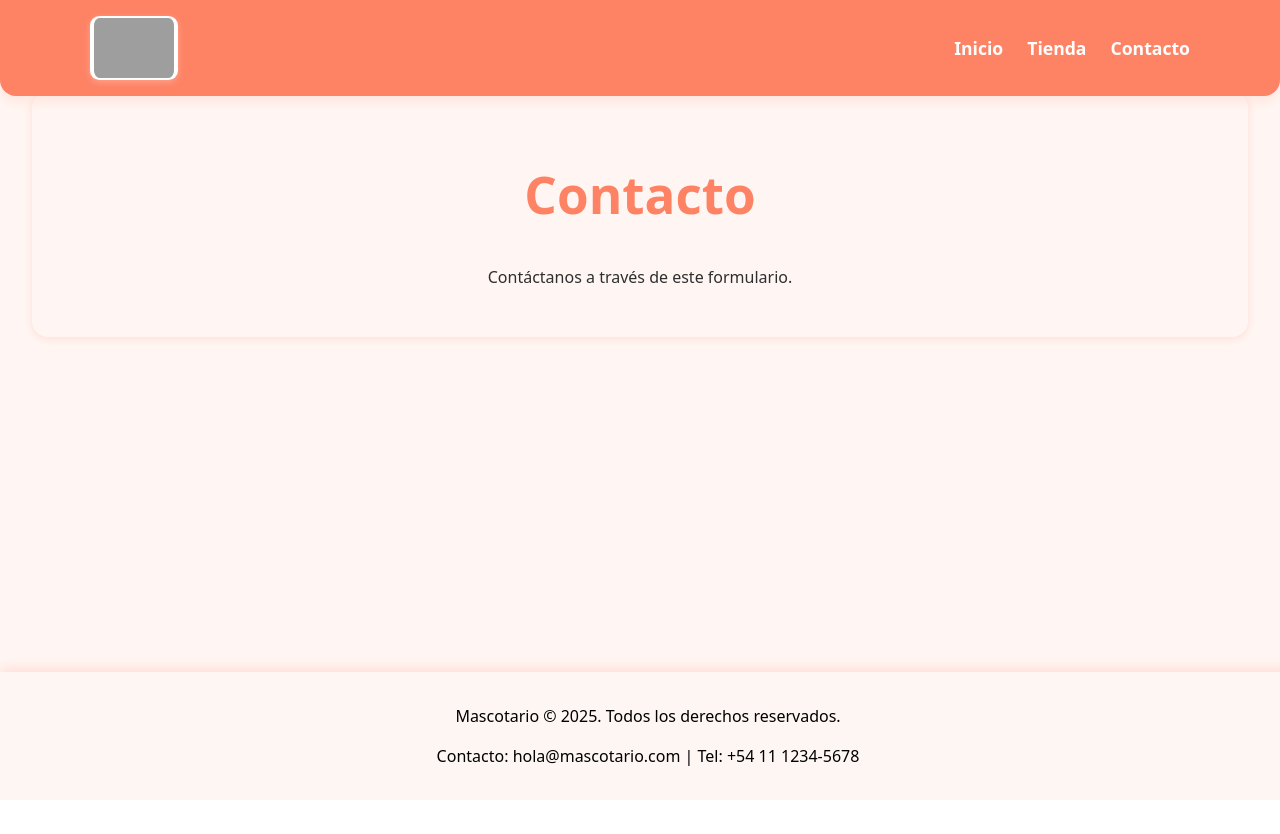
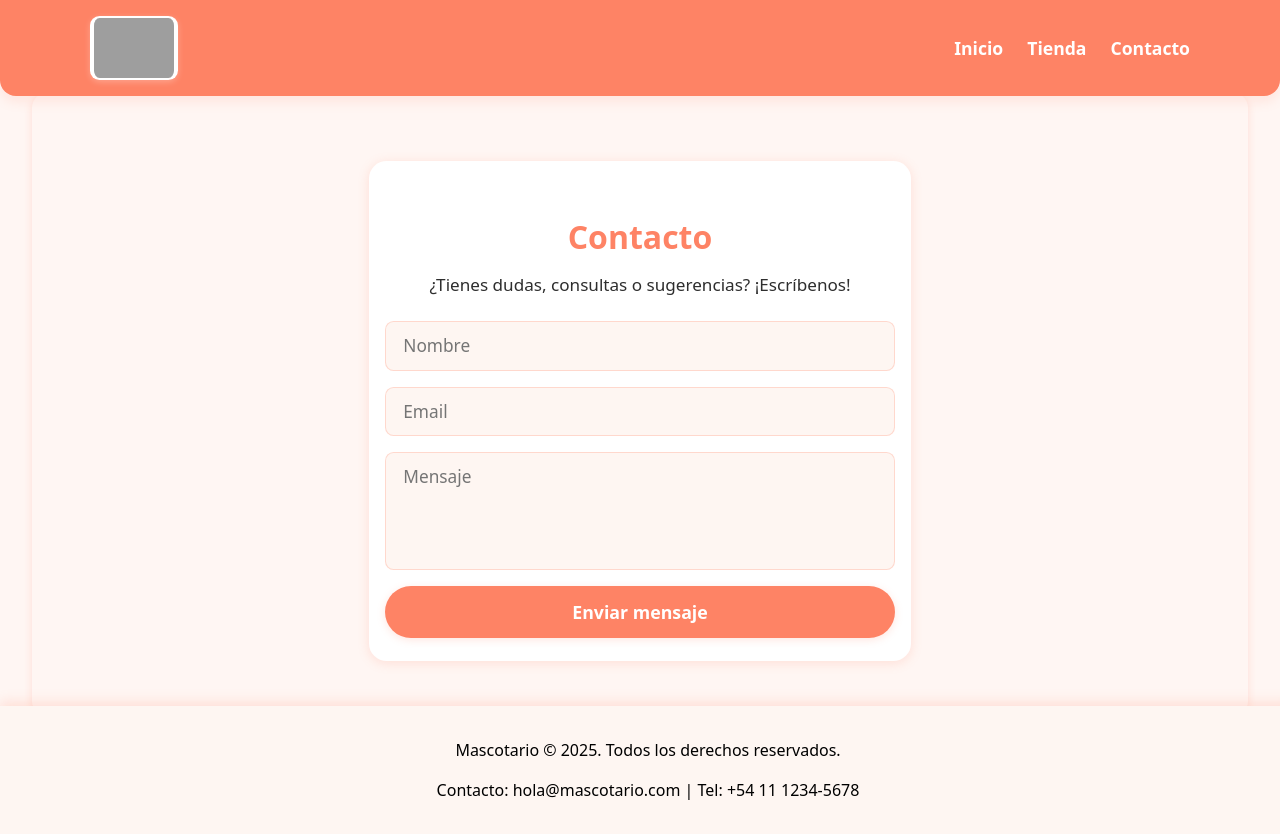
Before and after one commit to gero16/mascotario, a React (Vite) app: page /contacto in a window 1280 px wide. Before the commit the page ends 800 px from the top, so only its background shows below. Built offline with nearby package versions, Linux system fonts and the light colour scheme; grey boxes are pictures that could not be loaded.

Commit message:
formulario contacto

```diff
--- a/src/App.css
+++ b/src/App.css
@@ -400,3 +400,82 @@ h1 {
     height: 110px;
   }
 }
+
+.contact-section {
+  max-width: 510px;
+  margin: 2.3rem auto 1.5rem;
+  padding: 2rem 1rem 1.4rem;
+  background: #fff;
+  border-radius: 1.1rem;
+  box-shadow: 0 2px 12px #fe836533;
+  text-align: center;
+}
+.contact-section h1 {
+  color: #fe8365;
+  font-size: 2rem;
+  margin-bottom: 0.6rem;
+}
+.contact-section p {
+  color: #2e2e2e;
+  margin-bottom: 1.5rem;
+  font-size: 1.07rem;
+}
+.contact-form {
+  display: flex;
+  flex-direction: column;
+  gap: 1rem;
+  align-items: stretch;
+}
+.contact-form input,
+.contact-form textarea {
+  border: 1.5px solid #fe836544;
+  border-radius: 0.5em;
+  padding: 0.7em 1em;
+  font-size: 1.08rem;
+  font-family: inherit;
+  outline: none;
+  background: #fef6f2;
+  color: #222;
+  transition: border 0.18s;
+  resize: none;
+}
+.contact-form input:focus,
+.contact-form textarea:focus {
+  border-color: #fe8365;
+}
+.contact-form textarea {
+  min-height: 92px;
+  max-height: 160px;
+}
+.submit-btn {
+  background: #fe8365;
+  color: #fff;
+  padding: 0.8em 1.7em;
+  border-radius: 2em;
+  border: none;
+  font-size: 1.11rem;
+  font-weight: bold;
+  box-shadow: 0 2px 8px #fe836533;
+  cursor: pointer;
+  transition: background 0.14s, transform 0.12s;
+}
+.submit-btn:hover {
+  background: #ff5c2e;
+  transform: scale(1.05);
+}
+.sent-alert {
+  margin-top: 1rem;
+  background: #fe8365;
+  color: #fff;
+  font-weight: 600;
+  border-radius: 0.7em;
+  padding: 0.7em 0.5em;
+  font-size: 1rem;
+  letter-spacing: 1px;
+  box-shadow: 0 2px 8px #fe836533;
+}
+@media (max-width: 600px) {
+  .contact-section {
+    padding: 0.8rem 0.2rem 1.3rem;
+  }
+}
--- a/src/App.tsx
+++ b/src/App.tsx
@@ -1,5 +1,6 @@
 import { Routes, Route, Link } from 'react-router-dom'
 import './App.css'
+import { useState } from 'react'
 
 const LOGO_URL = 'https://res.cloudinary.com/geronicola/image/upload/v1764624562/mascotario/macgscolzsr8wbmxvtqt.png'
 
@@ -52,7 +53,7 @@ function Home() {
         <div className="instagram-posts">
           <div className="insta-img" style={{backgroundImage: "url('https://images.unsplash.com/photo-1518717758536-85ae29035b6d?auto=format&fit=crop&w=300&q=80')"}}></div>
           <div className="insta-img" style={{backgroundImage: "url('https://images.unsplash.com/photo-1558788353-f76d92427f16?auto=format&fit=crop&w=300&q=80')"}}></div>
-          <div className="insta-img" style={{backgroundImage: "url('https://images.unsplash.com/photo-1518715308788-94df7821df52?auto=format&fit=crop&w=300&q=80')"}}></div>
+          <div className="insta-img" style={{backgroundImage: "url('https://res.cloudinary.com/geronicola/image/upload/v1764633668/mascotario/x6qsevtjkjd8c3jpuycq.jpg')"}}></div>
         </div>
         <p className="instagram-cta">
           Síguenos en <a href="https://instagram.com" target="_blank" rel="noopener noreferrer">@mascotario</a> para ver más
@@ -105,7 +106,52 @@ function Store() {
 }
 
 function Contact() {
-  return <section><h1>Contacto</h1><p>Contáctanos a través de este formulario.</p></section>;
+  const [form, setForm] = useState({ nombre: '', email: '', mensaje: '' });
+  const [enviado, setEnviado] = useState(false);
+
+  const handleChange = (e: React.ChangeEvent<HTMLInputElement | HTMLTextAreaElement>) => {
+    setForm({ ...form, [e.target.name]: e.target.value });
+  };
+  const handleSubmit = (e: React.FormEvent<HTMLFormElement>) => {
+    e.preventDefault();
+    setEnviado(true);
+    setTimeout(() => setEnviado(false), 3000);
+    setForm({ nombre: '', email: '', mensaje: '' });
+  };
+
+  return (
+    <section className="contact-section">
+      <h1>Contacto</h1>
+      <p>¿Tienes dudas, consultas o sugerencias? ¡Escríbenos!</p>
+      <form className="contact-form" onSubmit={handleSubmit} autoComplete="off">
+        <input
+          type="text"
+          placeholder="Nombre"
+          name="nombre"
+          value={form.nombre}
+          onChange={handleChange}
+          required
+        />
+        <input
+          type="email"
+          placeholder="Email"
+          name="email"
+          value={form.email}
+          onChange={handleChange}
+          required
+        />
+        <textarea
+          placeholder="Mensaje"
+          name="mensaje"
+          value={form.mensaje}
+          onChange={handleChange}
+          required
+        />
+        <button type="submit" className="submit-btn">Enviar mensaje</button>
+        {enviado && <div className="sent-alert">¡Mensaje enviado correctamente!</div>}
+      </form>
+    </section>
+  );
 }
 
 function App() {
```
